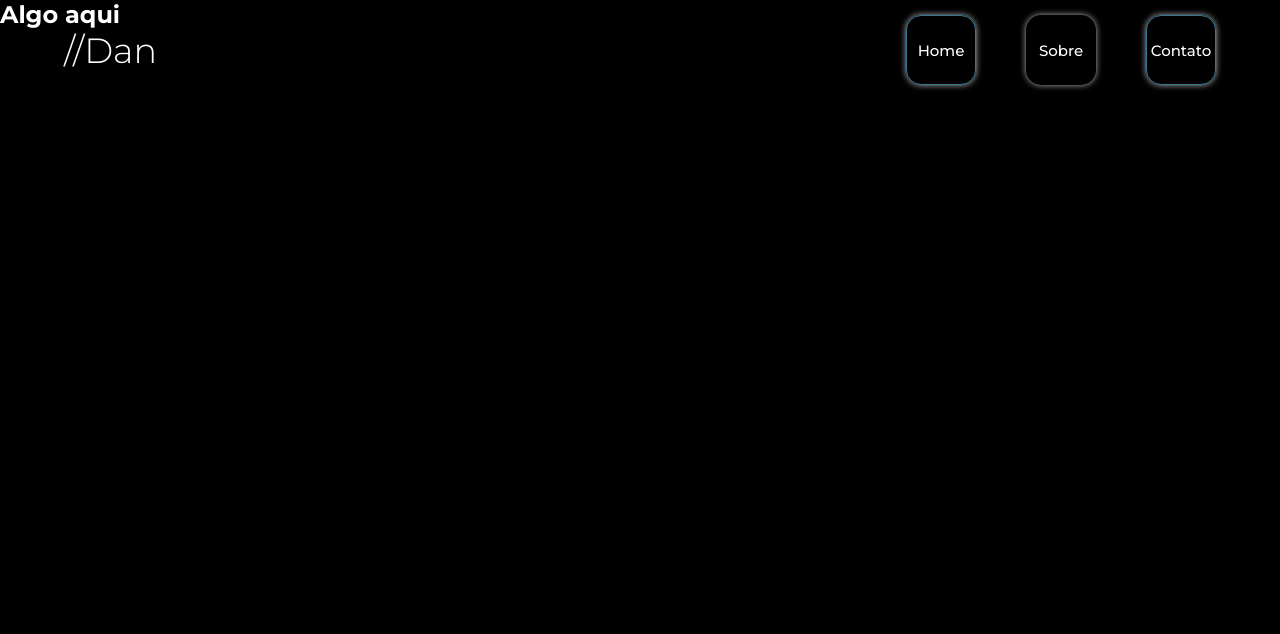
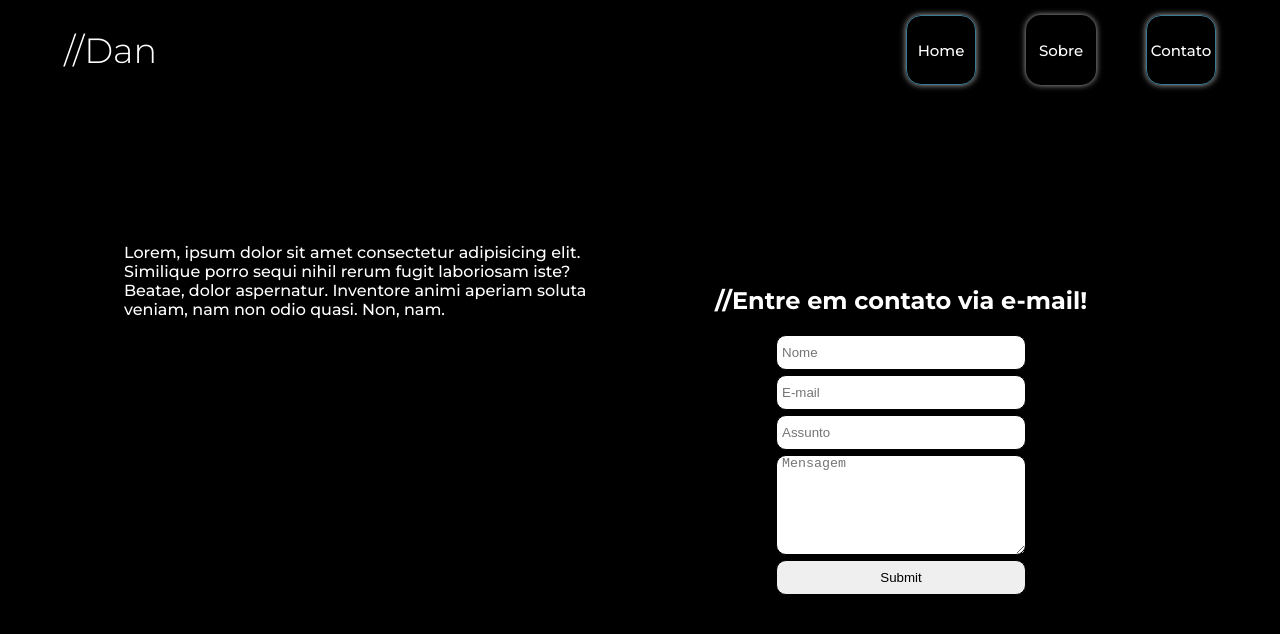
Before and after one commit to maindan/portfolio, a React (Vite) app: page /portfolio/Contact in a window 1280 px wide. Shown: the top 634 px of the page. Built offline with nearby package versions, Linux system fonts and the light colour scheme.

Commit message:
inciando alterações na page contact

```diff
--- a/src/pages/About.jsx
+++ b/src/pages/About.jsx
@@ -1,7 +1,9 @@
+import '../style/About.css'
+
 function About() {
     return(
         <div className="About">
-            <h2>Algo aqui</h2>
+            <h2>algo aqui</h2>
         </div>
     )
 }
--- a/src/pages/Contact.jsx
+++ b/src/pages/Contact.jsx
@@ -1,9 +1,26 @@
+import '../style/Contact.css'
+
 function Contact() {
     return(
         <div className="Contact">
-            <h2>Algo aqui</h2>
+            <div className="profile">
+                <p>Lorem, ipsum dolor sit amet consectetur adipisicing elit. Similique porro sequi nihil rerum fugit laboriosam iste? Beatae, dolor aspernatur. Inventore animi aperiam soluta veniam, nam non odio quasi. Non, nam.</p>
+            </div>
+            <div className="form">
+                <h2>//Entre em contato via e-mail!</h2>
+                <form action="">
+                    <input type="hidden" name="accessKey" value="9b4bc2f0-eebd-4987-adca-724361252914" />
+                    <input type="text" name="name" placeholder="Nome" />
+                    <input type="email" name="email" placeholder="E-mail" />
+                    <input type="text" name="assunto" placeholder="Assunto" />
+                    <textarea name="message" cols="21" rows="10" placeholder="Mensagem" />
+                    <input type="text" name="honeypot" style={{ display: 'none' }} />
+                    <input type="hidden" name="redirectTo" value="https://maindan.github.io/portfolio/About" />
+                    <input type="submit" name="Submit" />
+                </form>
+            </div>
         </div>
-    )
+)
 }
 
 export default Contact
--- a/src/pages/Home.jsx
+++ b/src/pages/Home.jsx
@@ -19,7 +19,9 @@ function Home() {
                 <aside data-aos="fade-zoom-in" data-aos-duration='2000'>
                     <h2>Projetos</h2>
                     <p>Lorem ipsum dolor sit amet consectetur, adipisicing elit. Dolorem dolores repellat magni eveniet dicta, excepturi eos maxime ad totam, placeat ex voluptas, quas eius ducimus illo vero est molestias atque!</p>
-                    <p>Lorem ipsum dolor sit amet consectetur adipisicing elit. Hic, rem doloremque nam similique eligendi iure magni assumenda quidem adipisci amet deleniti iste. Accusamus id vero magni voluptatum? Dignissimos, nostrum sit?</p>
+                    <div id="projetos">
+
+                    </div>
                 </aside>
             </section>
         </div>
--- /dev/null
+++ b/src/style/Contact.css
@@ -0,0 +1,52 @@
+.Contact {
+    display: flex;
+    align-items: center;
+    justify-content: center;
+    padding: 110px 0px 30px 0px;
+    gap: 10px;
+    max-width: 100vw;
+    height: 100vh;
+}
+
+.profile, .form {
+    width: 40%;
+    height: 60%;
+
+    border-radius: 18px;
+    border: 1px solid transparent;
+    transition: all 1s ease;
+}
+
+.profile:hover, .form:hover {
+    box-shadow: 0px 0px 6px 0px rgba(255,255,255,0.7);
+    border: 1px solid rgba(88, 181, 224, 0.664);
+    transition: all 1s ease;
+}
+
+.form {
+    display: flex;
+    flex-direction: column;
+    align-items: center;
+    justify-content: center;
+    gap: 20px;
+}
+
+.form form {
+    display: flex;
+    flex-direction: column;
+    align-items: center;
+    justify-content: center;
+    gap: 5px;
+}
+
+.form input, textarea {
+    width: 250px;
+    height: 35px;
+    border-radius: 10px;
+    border: 1px solid black;
+    padding: 0px 5px;
+}
+
+.form textarea {
+    height: 100px;
+}
```
Also changed, not shown: src/style/About.css (added).
